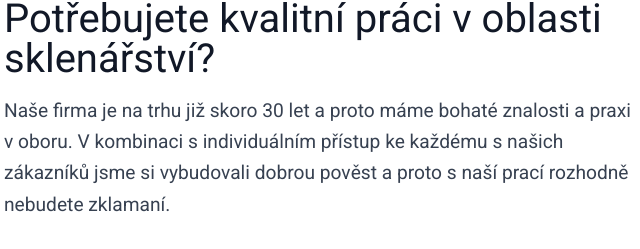
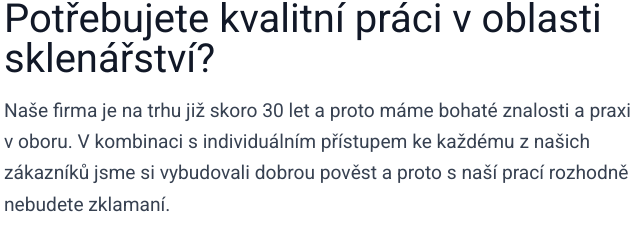
Before and after one commit to Sejby/TailBlocksTest, a plain HTML site: page index.html in a window 1280 px wide. Shown: the part 230-479 px from the top of the page, 16-656 px from the left. Drawn offline with nearby package versions, Linux system fonts and the light colour scheme.

Commit message:
fixed grammar

```diff
--- a/index.html
+++ b/index.html
@@ -33,7 +33,7 @@
                     oblasti sklenářství?</h1>
                 <p class="mb-8 leading-relaxed">Naše firma je na trhu již skoro 30 let a proto máme bohaté znalosti a
                     praxi v oboru.
-                    V kombinaci s individuálním přístup ke každému s našich zákazníků jsme si vybudovali dobrou pověst a
+                    V kombinaci s individuálním přístupem ke každému z našich zákazníků jsme si vybudovali dobrou pověst a
                     proto s naší prací rozhodně nebudete zklamaní.
                 </p>
                 <div class="flex justify-center">
```
